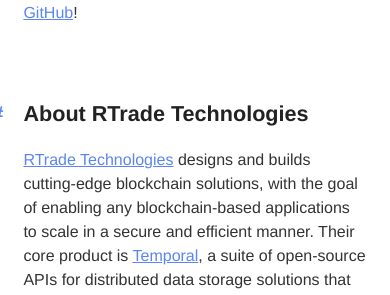
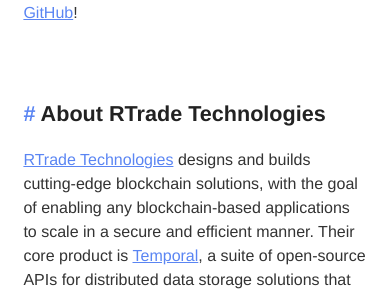
Before and after one commit to bobheadxi/bobheadxi.github.io, a Jekyll site: the page built from content/_experience/2018-8-1-rtrade.md, in a window 390 px wide. Shown: the part 1357-1652 px from the top of the page. Built offline with Jekyll 4.4.1, drawn with Linux system fonts in a browser that asks for light colours; nearby versions of some CDN libraries; a style sheet for code colours, icons or effects is not loaded.

Commit message:
disable outdenting of anchor links on <tablet

```diff
--- a/_sass/base/general.sass
+++ b/_sass/base/general.sass
@@ -15,6 +15,10 @@
 	> .heading-anchor
 		position: absolute
 		transform: translateX(-2rem)
+
+		@media #{$tablet}, #{$mobile}
+			position: inherit
+			transform: none
 
 h1
 	font-size: 2rem
```
